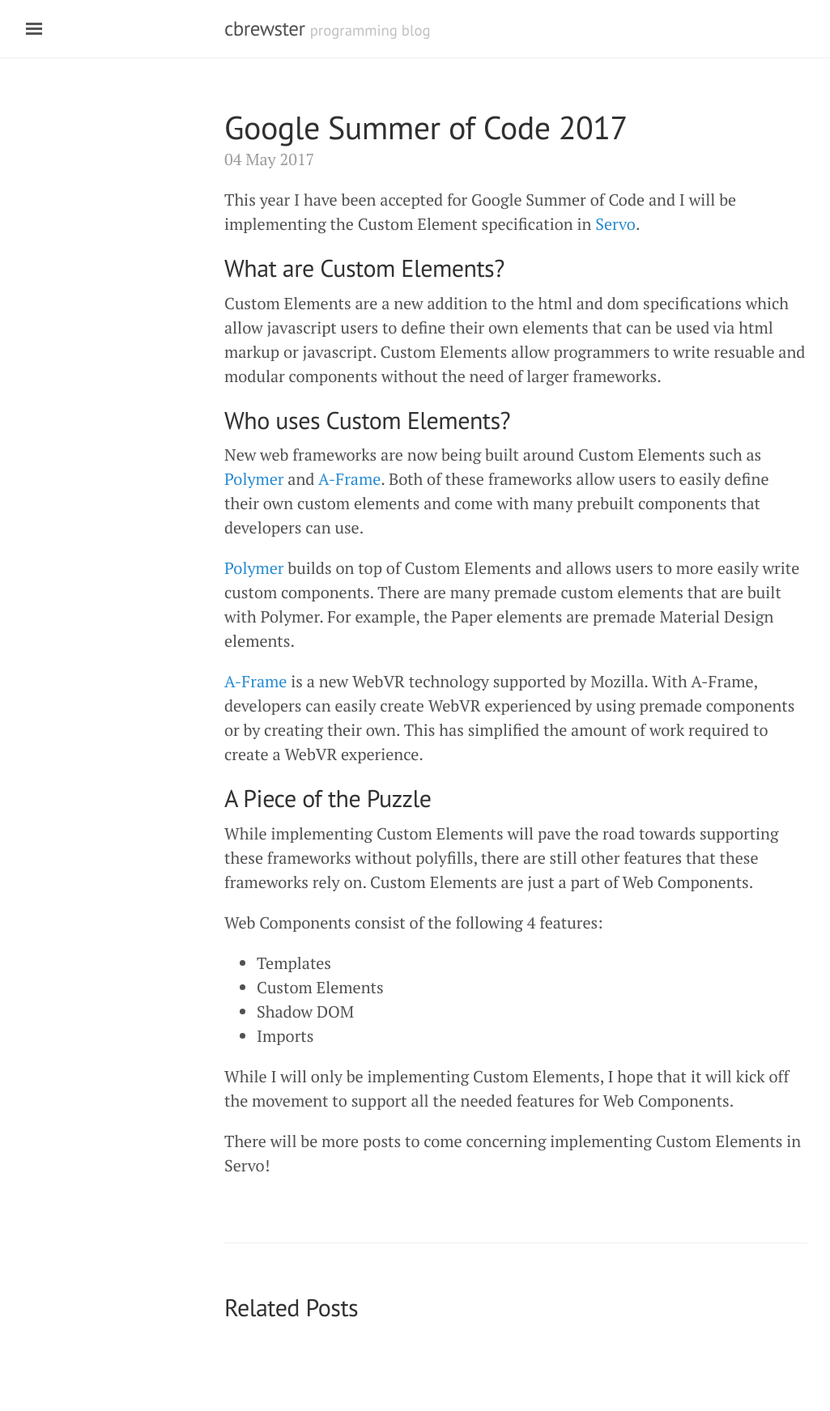
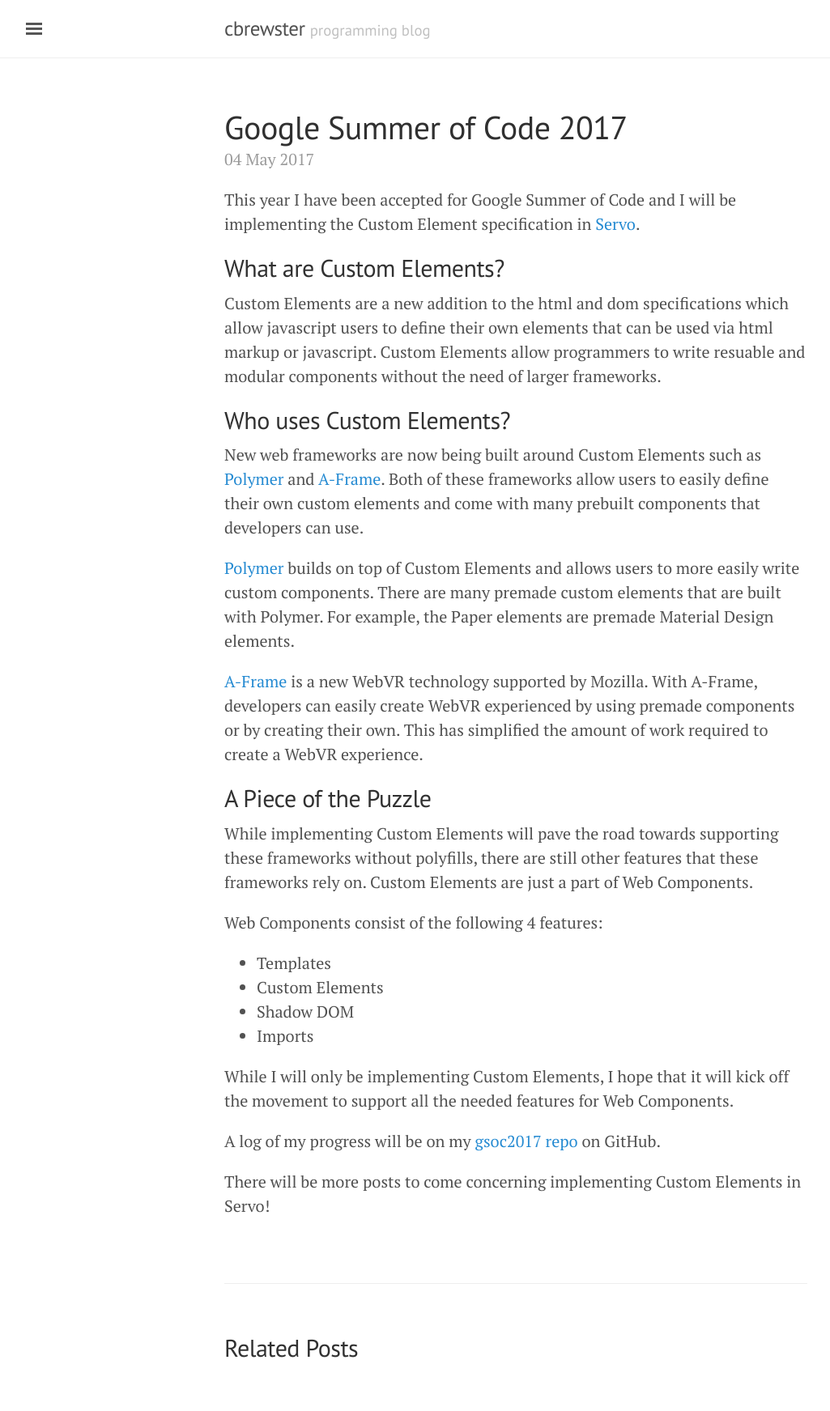
Before and after one commit to cbrewster/cbrewster.github.io, a Jekyll site: the page built from _posts/2017-5-4-google-summer-of-code.md, in a window 1280 px wide. Shown: the whole page at 81% size, without its empty margins (3-1028 px from the left). Built offline with Jekyll 4.4.1, drawn with Linux system fonts in a browser that asks for light colours; before the commit the page ends 1693 px from its top, so only the background shows below that.

Commit message:
Add link to gsoc2017 repo

```diff
--- a/_posts/2017-5-4-google-summer-of-code.md
+++ b/_posts/2017-5-4-google-summer-of-code.md
@@ -26,4 +26,6 @@ Web Components consist of the following 4 features:
 
 While I will only be implementing Custom Elements, I hope that it will kick off the movement to support all the needed features for Web Components.
 
+A log of my progress will be on my [gsoc2017 repo](https://github.com/cbrewster/gsoc2017) on GitHub.
+
 There will be more posts to come concerning implementing Custom Elements in Servo!
```
